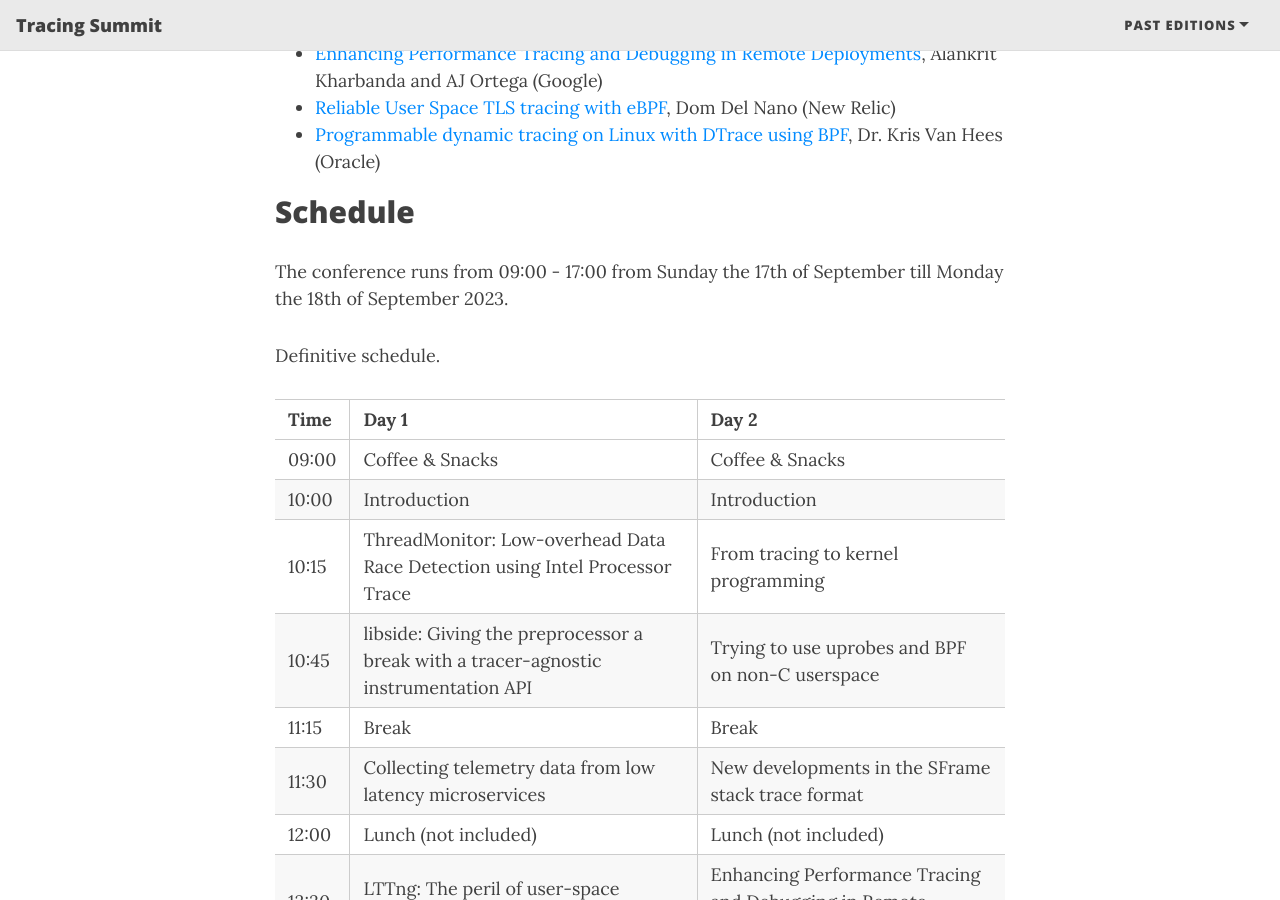
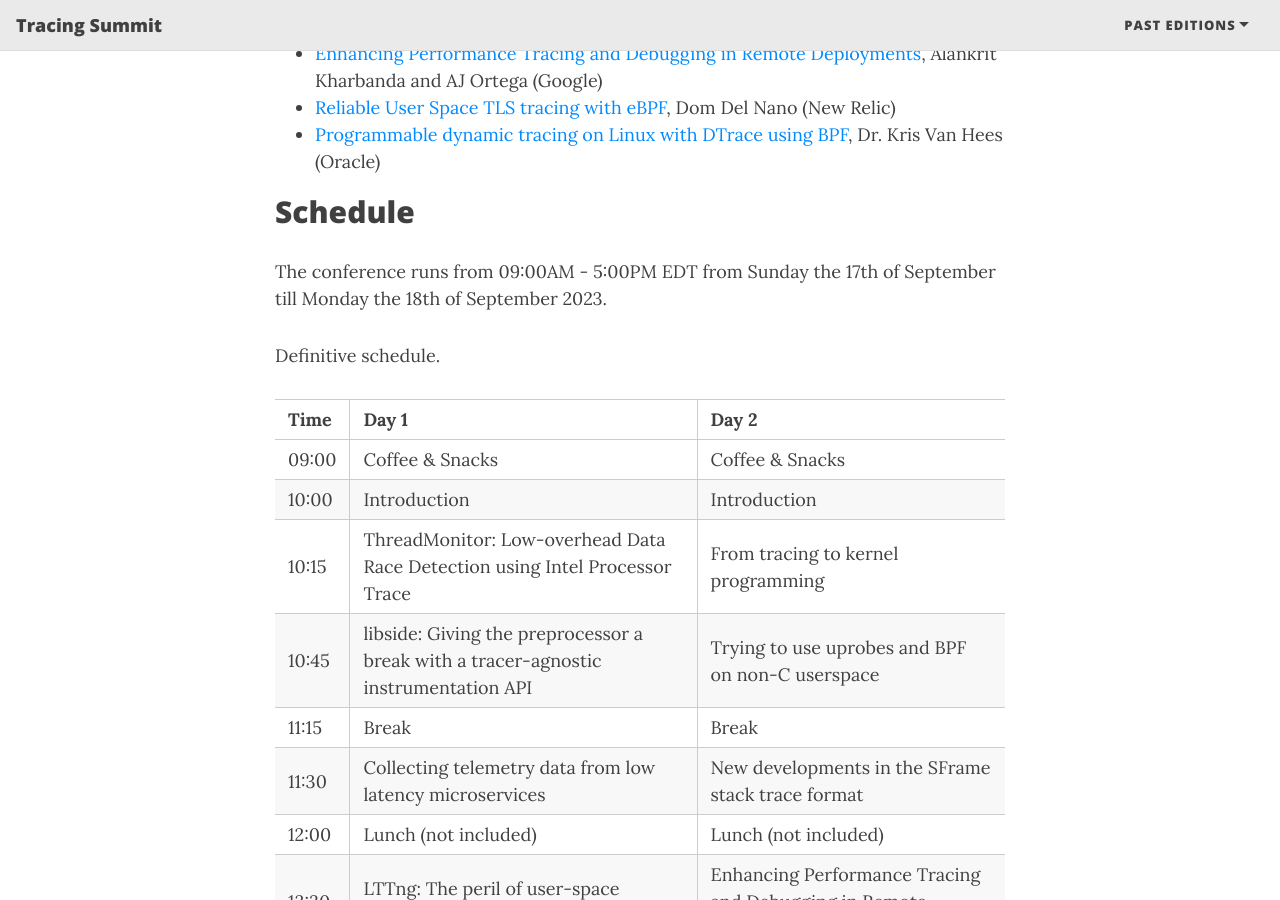
Before and after one commit to tracingsummit/tracingsummit.github.io, a Jekyll site: the page built from index.md, in a window 1280 px wide and 900 px high, scrolled down 1575 px. Built offline with Jekyll 4.4.1, drawn with Linux system fonts in a browser that asks for light colours; nearby versions of some CDN libraries.

Commit message:
index: Add timezone to schedule
Signed-off-by: Olivier Dion <odion@efficios.com>

```diff
--- a/index.md
+++ b/index.md
@@ -54,7 +54,7 @@ You can either register on our stand-alone platform or as an add-on to the Open
 
 ## Schedule
 
-The conference runs from 09:00 - 17:00 from Sunday the 17th of September till
+The conference runs from 09:00AM - 5:00PM EDT from Sunday the 17th of September till
 Monday the 18th of September 2023.
 
 Definitive schedule.
```
